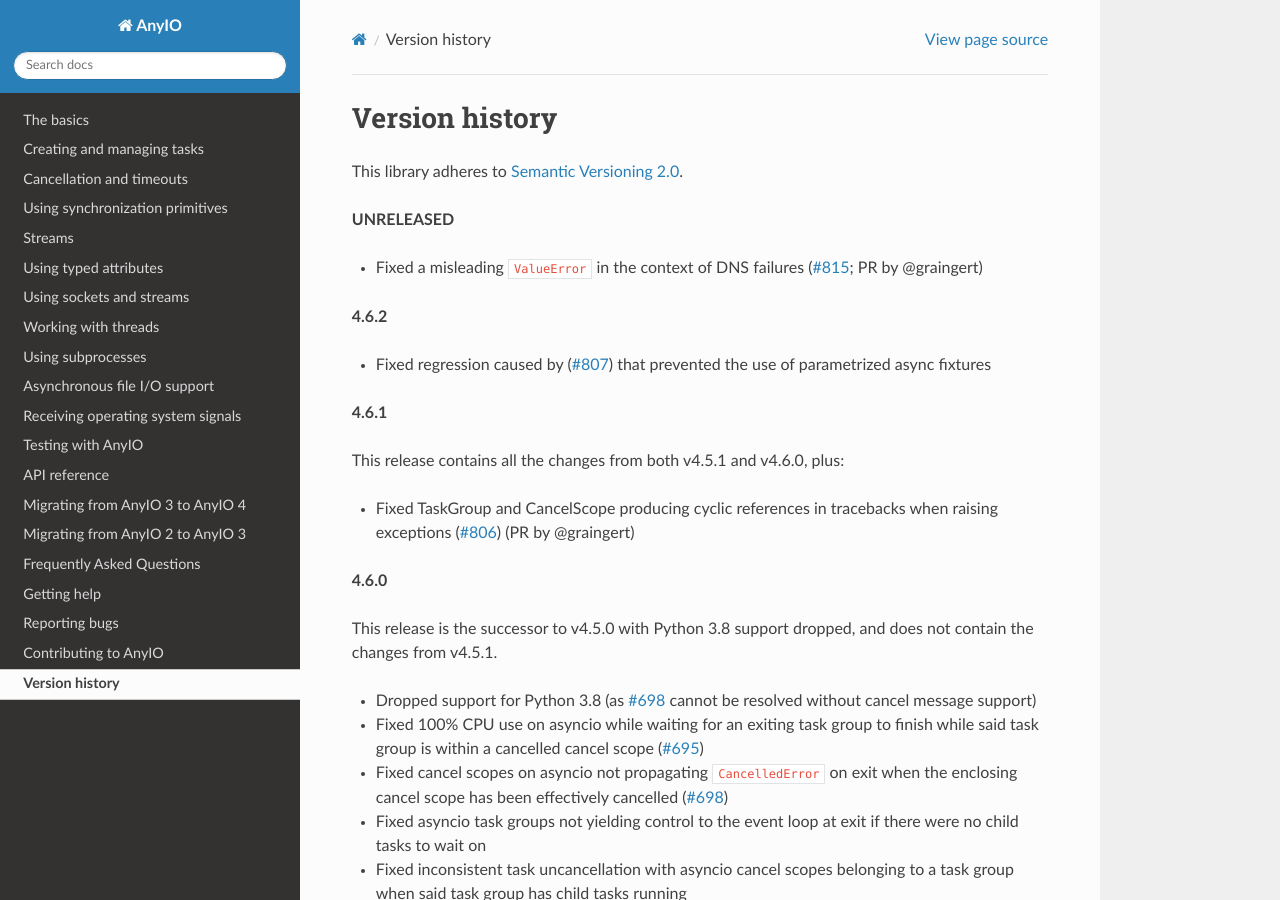
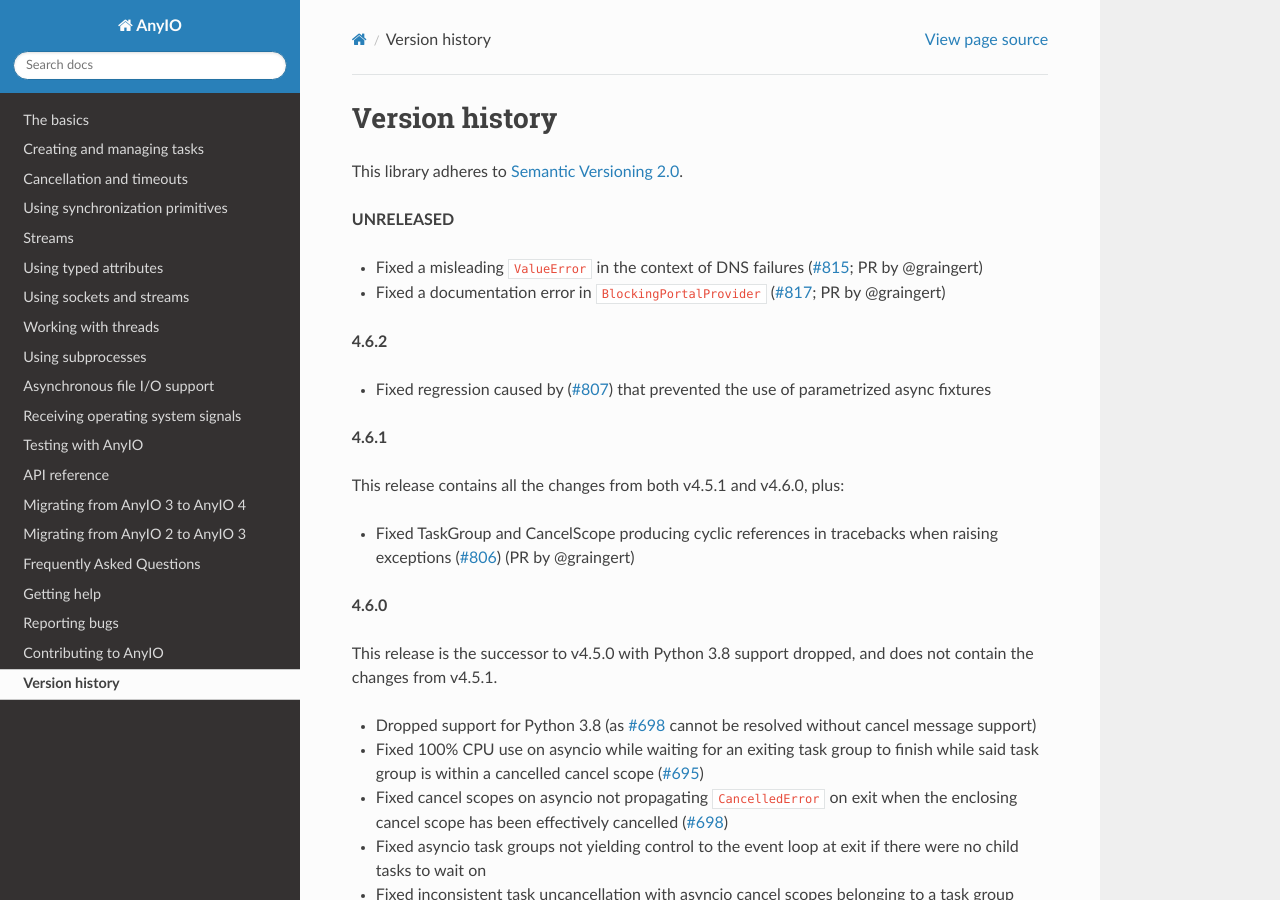
Before and after one commit to agronholm/anyio, a Sphinx documentation site: the page built from docs/versionhistory.rst, in a window 1280 px wide and 900 px high. Built offline with Sphinx 7.4.7 and the Read the Docs theme 3.1.0, drawn with Linux system fonts in a browser that asks for light colours; the version number could not be read and is left out.

Commit message:
add news

```diff
--- a/docs/versionhistory.rst
+++ b/docs/versionhistory.rst
@@ -7,6 +7,8 @@
 
 - Fixed a misleading ``ValueError`` in the context of DNS failures
   (`#815 <https://github.com/agronholm/anyio/issues/815>`_; PR by @graingert)
+- Fixed a documentation error in ``BlockingPortalProvider``
+  (`#817 <https://github.com/agronholm/anyio/pull/817>`_; PR by @graingert)
 
 **4.6.2**
 
```
